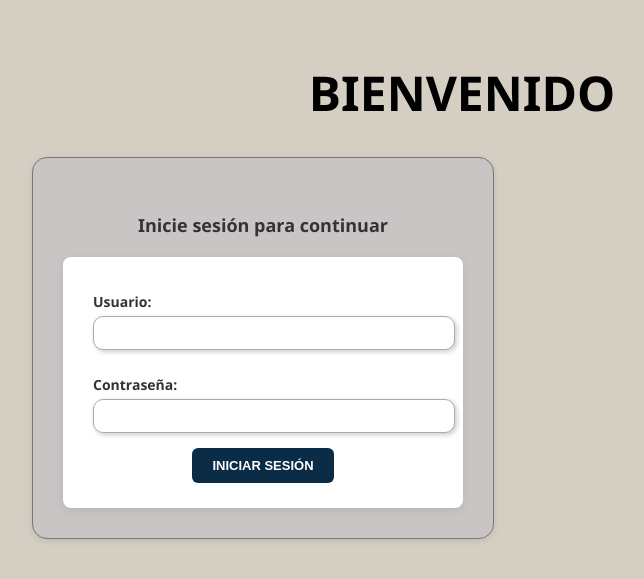
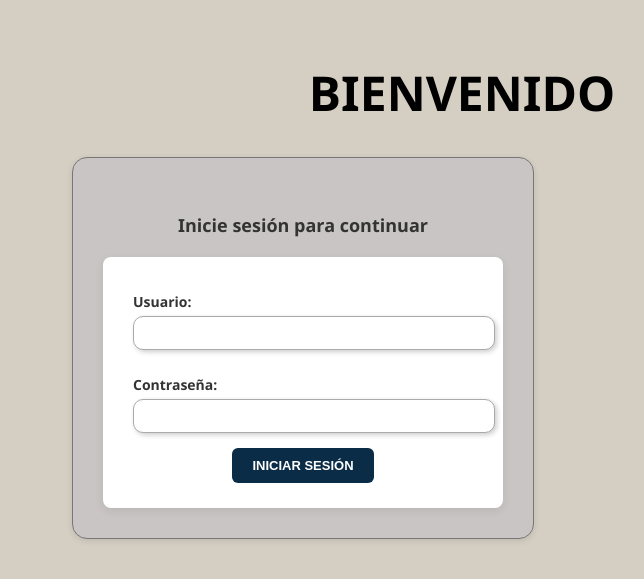
Before and after one commit to RemikoAG/proyectos, a Flask app: page /login in a window 1280 px wide. Shown: the top 579 px of the page, without its empty margins (288-932 px from the left). Run offline with Flask 3, Linux system fonts and the light colour scheme; parts of the project's set-up code (start-up, migrations or seed data) failed here and were passed over.

Commit message:
centrarPagina18

```diff
--- a/static/style.css
+++ b/static/style.css
@@ -301,7 +301,7 @@ input:checked + .slider:before {
 /* === HOME === */
 .home-container {
   max-width: 800px;
-  margin: 40px 15px 40px 75px;
+  margin: 40px 10px 40px 80px;
   padding: 30px;
   background-color: #ffffff;
   border-radius: 10px;
@@ -377,7 +377,7 @@ input:checked + .slider:before {
 .login-box {
   background-color: #c9c5c4;
   max-width: 400px;
-  margin: 30px 0px 30px 80px;
+  margin: 30px 0px 30px 120px;
   padding: 30px;
   border-radius: 15px;
   box-shadow: 0 2px 6px rgba(0,0,0,0.1);
```
